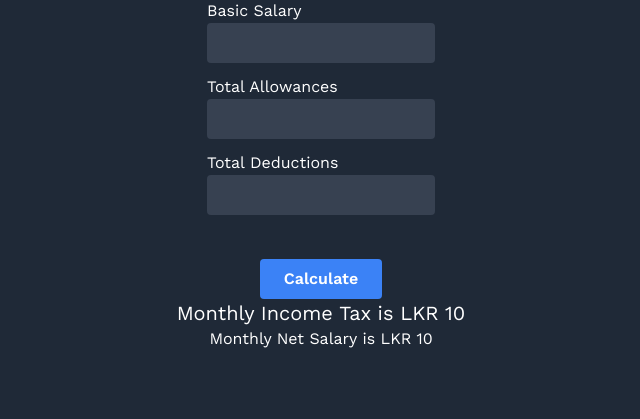
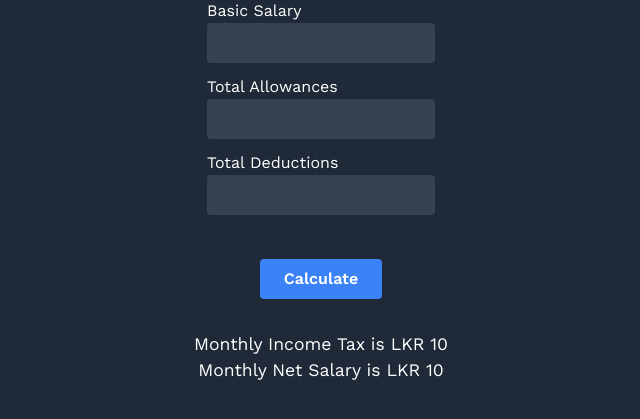
Before and after one commit to danulawa/Salary-Cal, a Flask app: template templates/index.html in a window 1280 px wide. Shown: the part 121-540 px from the top of the page, without its empty margins (319-959 px from the left). Run offline with Flask 2, Linux system fonts and the light colour scheme; the template is opened without the code that fills it: most values are stand-ins (such as "Sample title", 1, 10 or a date in 2020); some libraries are stand-ins or nearby versions.

Commit message:
output css fix

```diff
--- a/static/css/styles.css
+++ b/static/css/styles.css
@@ -58,11 +58,10 @@ background-color: #3B82F6;
 cursor: pointer;
 }
 
-.text-2xl {
-font-size: 1.5rem;
+.text-xl {
+font-size: 10rem;
+}
+
+.output-space {
 margin-top: 2rem;
 }
-
-.text-2xl-2 {
-    font-size: 1.5rem;
-}
--- a/templates/index.html
+++ b/templates/index.html
@@ -40,13 +40,13 @@
         </form>
       </div>
 
-      <div class="container">
+      <div class="container output-space">
         {% if income_tax %}
-          <p class="text-xl">Monthly Income Tax is LKR {{ income_tax }}</p>
+          <p style="font-size: 1.1rem;">Monthly Income Tax is LKR {{ income_tax }}</p>
         {% endif %}
 
         {% if net_salary %}
-          <p class="text-xl-2">Monthly Net Salary is LKR {{ net_salary }}</p>
+          <p style="font-size: 1.1rem;">Monthly Net Salary is LKR {{ net_salary }}</p>
         {% endif %}
       </div>
 
```
